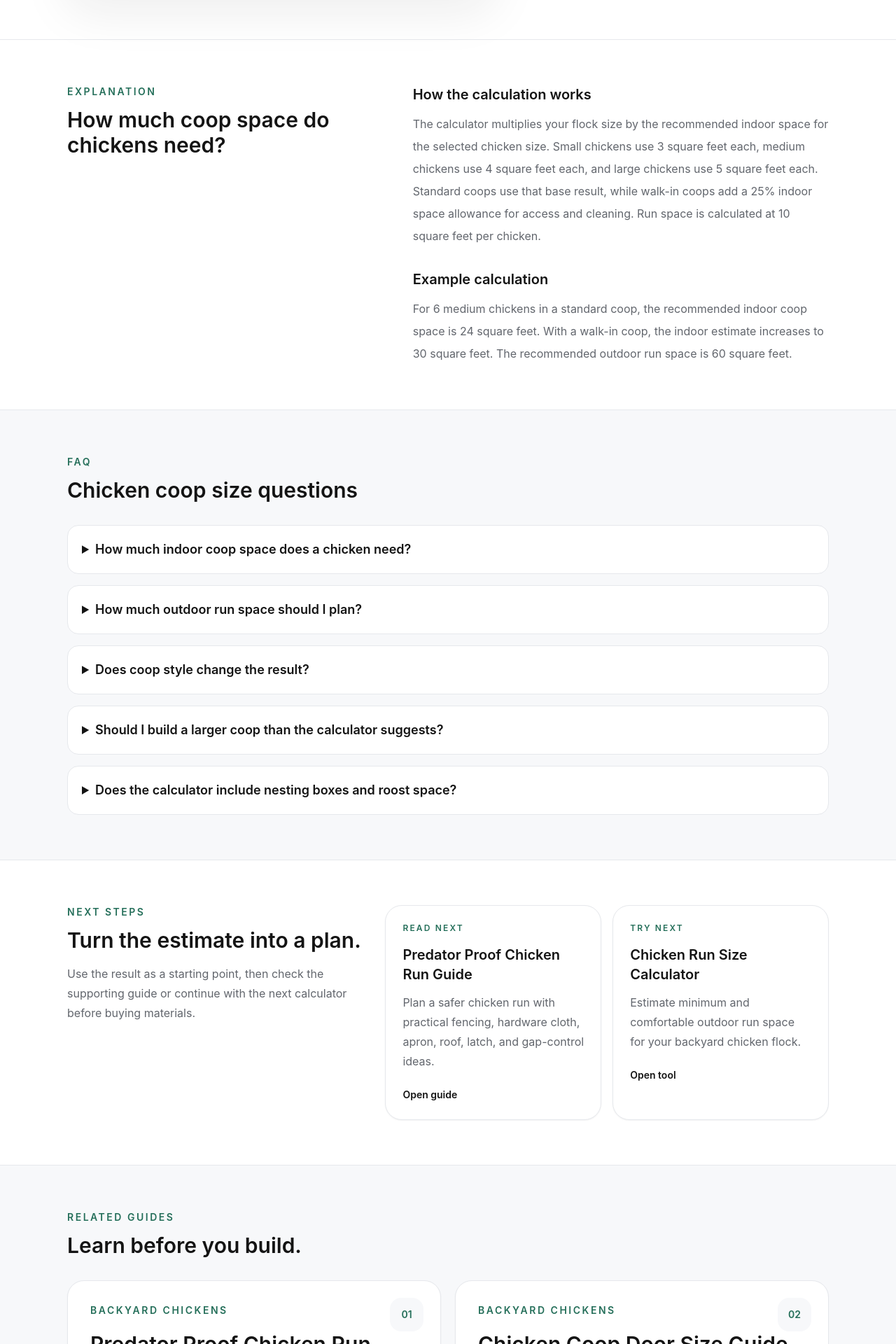
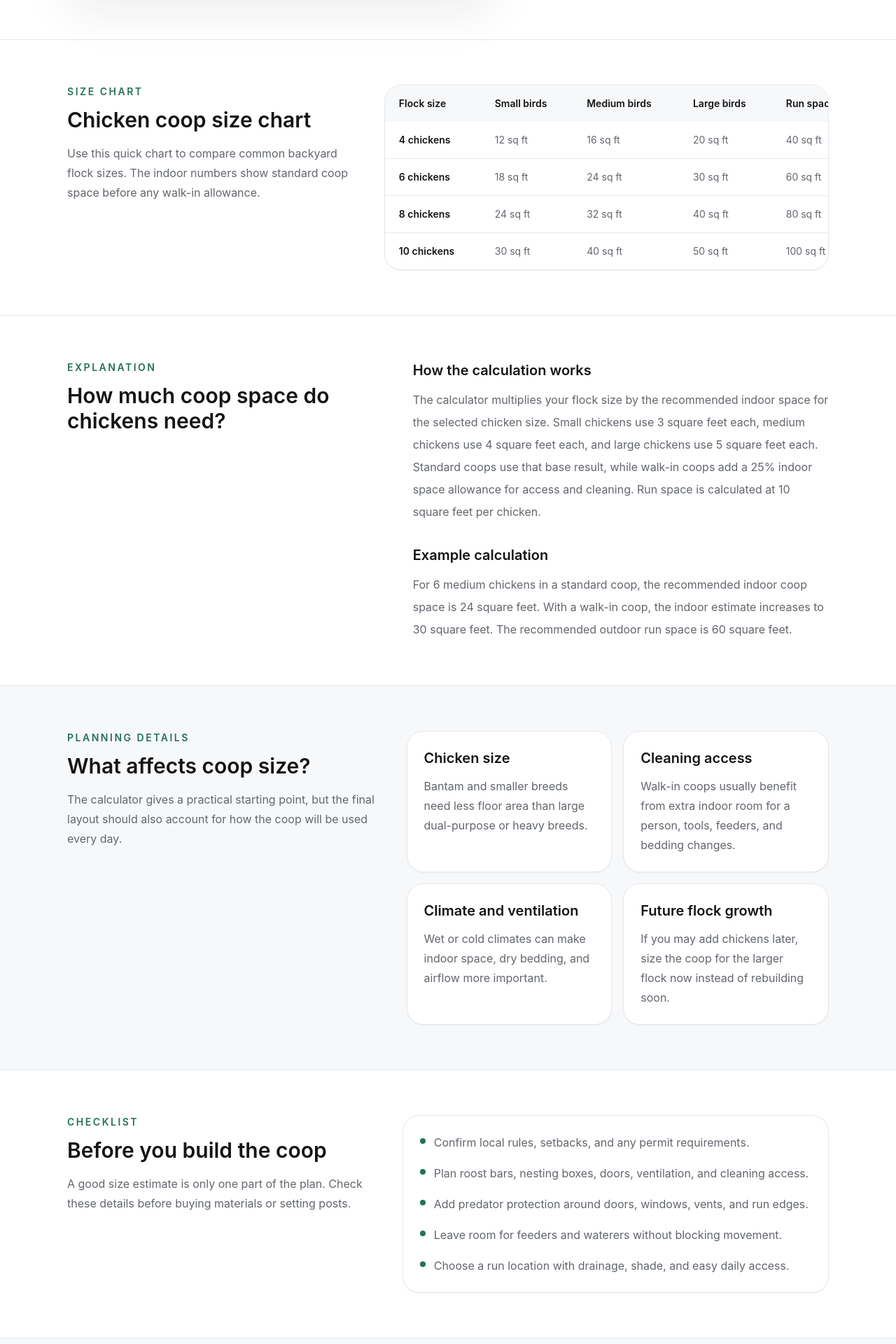
Before and after one commit to bcd736710-sketch/buildmetric, a Next.js app: page /tools/chicken-coop-size-calculator in a window 1280 px wide. Shown: the part 1940-3860 px from the top of the page at 70% size. Built offline with nearby package versions, Linux system fonts and the light colour scheme; no server answers.

Commit message:
Enhance chicken coop calculator content

```diff
--- a/app/tools/chicken-coop-size-calculator/page.tsx
+++ b/app/tools/chicken-coop-size-calculator/page.tsx
@@ -10,6 +10,68 @@ import { siteConfig } from "@/lib/site";
 
 const calculator = calculatorBySlug["chicken-coop-size-calculator"];
 const pageUrl = `/tools/${calculator.slug}`;
+
+const coopSizeRows = [
+  {
+    flock: "4 chickens",
+    small: "12 sq ft",
+    medium: "16 sq ft",
+    large: "20 sq ft",
+    run: "40 sq ft",
+  },
+  {
+    flock: "6 chickens",
+    small: "18 sq ft",
+    medium: "24 sq ft",
+    large: "30 sq ft",
+    run: "60 sq ft",
+  },
+  {
+    flock: "8 chickens",
+    small: "24 sq ft",
+    medium: "32 sq ft",
+    large: "40 sq ft",
+    run: "80 sq ft",
+  },
+  {
+    flock: "10 chickens",
+    small: "30 sq ft",
+    medium: "40 sq ft",
+    large: "50 sq ft",
+    run: "100 sq ft",
+  },
+];
+
+const planningFactors = [
+  {
+    title: "Chicken size",
+    description:
+      "Bantam and smaller breeds need less floor area than large dual-purpose or heavy breeds.",
+  },
+  {
+    title: "Cleaning access",
+    description:
+      "Walk-in coops usually benefit from extra indoor room for a person, tools, feeders, and bedding changes.",
+  },
+  {
+    title: "Climate and ventilation",
+    description:
+      "Wet or cold climates can make indoor space, dry bedding, and airflow more important.",
+  },
+  {
+    title: "Future flock growth",
+    description:
+      "If you may add chickens later, size the coop for the larger flock now instead of rebuilding soon.",
+  },
+];
+
+const planningChecklist = [
+  "Confirm local rules, setbacks, and any permit requirements.",
+  "Plan roost bars, nesting boxes, doors, ventilation, and cleaning access.",
+  "Add predator protection around doors, windows, vents, and run edges.",
+  "Leave room for feeders and waterers without blocking movement.",
+  "Choose a run location with drainage, shade, and easy daily access.",
+];
 
 export const metadata: Metadata = {
   title: calculator.seoTitle,
@@ -109,6 +171,55 @@ export default function ChickenCoopSizeCalculatorPage() {
         </Container>
       </section>
 
+      <section className="border-t border-line bg-white py-12 sm:py-16">
+        <Container>
+          <div className="grid gap-10 lg:grid-cols-[0.65fr_1fr] lg:items-start">
+            <div>
+              <p className="text-sm font-semibold uppercase tracking-[0.18em] text-brand">
+                Size chart
+              </p>
+              <h2 className="mt-3 text-3xl font-semibold text-ink">
+                Chicken coop size chart
+              </h2>
+              <p className="mt-4 leading-7 text-muted">
+                Use this quick chart to compare common backyard flock sizes.
+                The indoor numbers show standard coop space before any walk-in
+                allowance.
+              </p>
+            </div>
+
+            <div className="overflow-hidden rounded-3xl border border-line bg-white shadow-sm">
+              <div className="overflow-x-auto">
+                <table className="w-full min-w-[680px] text-left text-sm">
+                  <thead className="bg-surface text-ink">
+                    <tr>
+                      <th className="px-5 py-4 font-semibold">Flock size</th>
+                      <th className="px-5 py-4 font-semibold">Small birds</th>
+                      <th className="px-5 py-4 font-semibold">Medium birds</th>
+                      <th className="px-5 py-4 font-semibold">Large birds</th>
+                      <th className="px-5 py-4 font-semibold">Run space</th>
+                    </tr>
+                  </thead>
+                  <tbody className="divide-y divide-line text-muted">
+                    {coopSizeRows.map((row) => (
+                      <tr key={row.flock}>
+                        <th className="px-5 py-4 font-semibold text-ink">
+                          {row.flock}
+                        </th>
+                        <td className="px-5 py-4">{row.small}</td>
+                        <td className="px-5 py-4">{row.medium}</td>
+                        <td className="px-5 py-4">{row.large}</td>
+                        <td className="px-5 py-4">{row.run}</td>
+                      </tr>
+                    ))}
+                  </tbody>
+                </table>
+              </div>
+            </div>
+          </div>
+        </Container>
+      </section>
+
       <section className="border-t border-line py-12 sm:py-16">
         <Container className="grid gap-12 lg:grid-cols-[0.75fr_1fr]">
           <div>
@@ -151,6 +262,70 @@ export default function ChickenCoopSizeCalculatorPage() {
 
       <section className="border-t border-line bg-surface py-12 sm:py-16">
         <Container>
+          <div className="grid gap-8 lg:grid-cols-[0.75fr_1fr]">
+            <div>
+              <p className="text-sm font-semibold uppercase tracking-[0.18em] text-brand">
+                Planning details
+              </p>
+              <h2 className="mt-3 text-3xl font-semibold text-ink">
+                What affects coop size?
+              </h2>
+              <p className="mt-4 leading-7 text-muted">
+                The calculator gives a practical starting point, but the final
+                layout should also account for how the coop will be used every
+                day.
+              </p>
+            </div>
+
+            <div className="grid gap-4 sm:grid-cols-2">
+              {planningFactors.map((factor) => (
+                <article
+                  key={factor.title}
+                  className="rounded-3xl border border-line bg-white p-6 shadow-sm"
+                >
+                  <h3 className="text-xl font-semibold text-ink">
+                    {factor.title}
+                  </h3>
+                  <p className="mt-3 leading-7 text-muted">
+                    {factor.description}
+                  </p>
+                </article>
+              ))}
+            </div>
+          </div>
+        </Container>
+      </section>
+
+      <section className="border-t border-line py-12 sm:py-16">
+        <Container className="grid gap-10 lg:grid-cols-[0.72fr_1fr] lg:items-start">
+          <div>
+            <p className="text-sm font-semibold uppercase tracking-[0.18em] text-brand">
+              Checklist
+            </p>
+            <h2 className="mt-3 text-3xl font-semibold text-ink">
+              Before you build the coop
+            </h2>
+            <p className="mt-4 leading-7 text-muted">
+              A good size estimate is only one part of the plan. Check these
+              details before buying materials or setting posts.
+            </p>
+          </div>
+
+          <div className="rounded-3xl border border-line bg-white p-6 shadow-sm">
+            <ul className="space-y-4">
+              {planningChecklist.map((item) => (
+                <li key={item} className="flex gap-3 leading-7 text-muted">
+                  <span className="mt-2 h-2 w-2 shrink-0 rounded-full bg-brand" />
+                  <span>{item}</span>
+                </li>
+              ))}
+            </ul>
+          </div>
+        </Container>
+      </section>
+
+      <section className="border-t border-line bg-surface py-12 sm:py-16">
+        <Container>
           <div className="max-w-3xl">
             <p className="text-sm font-semibold uppercase tracking-[0.18em] text-brand">
               FAQ
```
